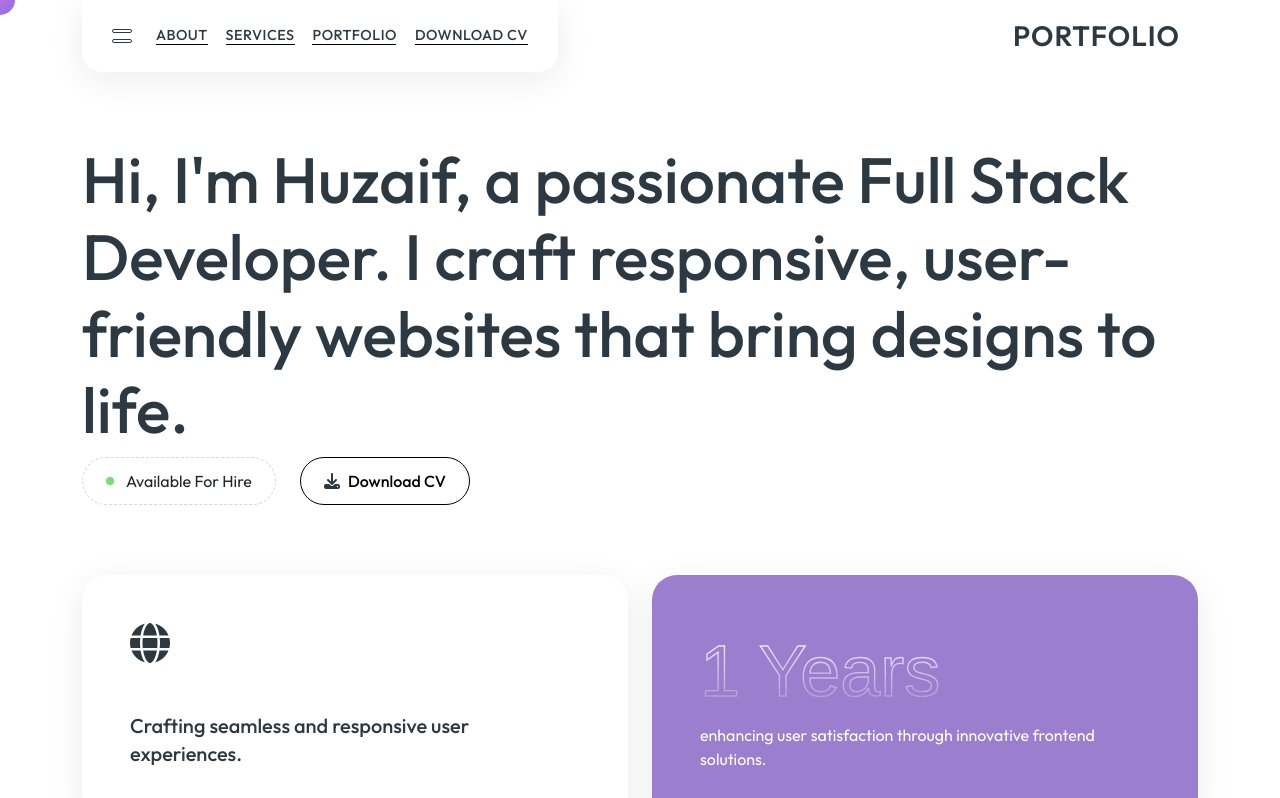
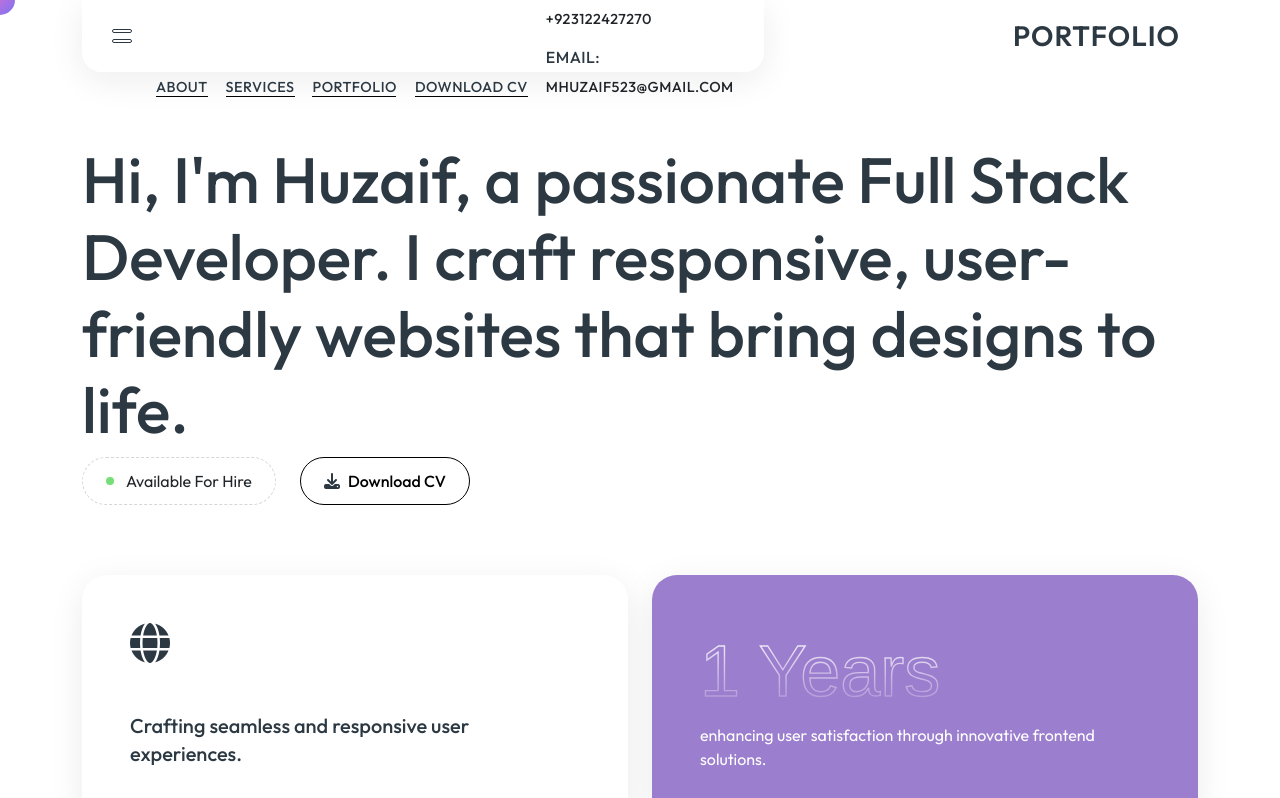
Before and after one commit to MuhammadHuzaif607/Portfolio, a Next.js app: page / in a window 1280 px wide. Shown: the top 798 px of the page. Built offline with nearby package versions, Linux system fonts and the light colour scheme.

Commit message:
Add mobile contact information to Header component

```diff
--- a/src/components/Header.jsx
+++ b/src/components/Header.jsx
@@ -71,6 +71,14 @@ const Header = () => {
                 )}
               </li>
             ))}
+            <li className="nav-list-item mobile-contact-info">
+              <div className="mt-4">
+                <h6 className="mb-2">Phone:</h6>
+                <p className="mb-3">+923122427270</p>
+                <h6 className="mb-2">Email:</h6>
+                <p>mhuzaif523@gmail.com</p>
+              </div>
+            </li>
           </ul>
         </nav>
         <div className="header-logo">
```
